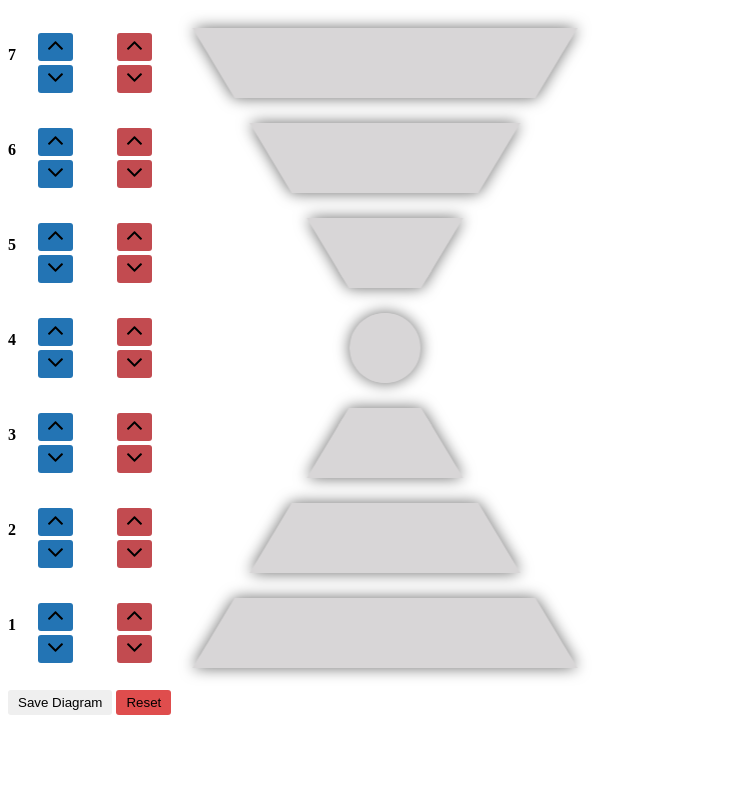
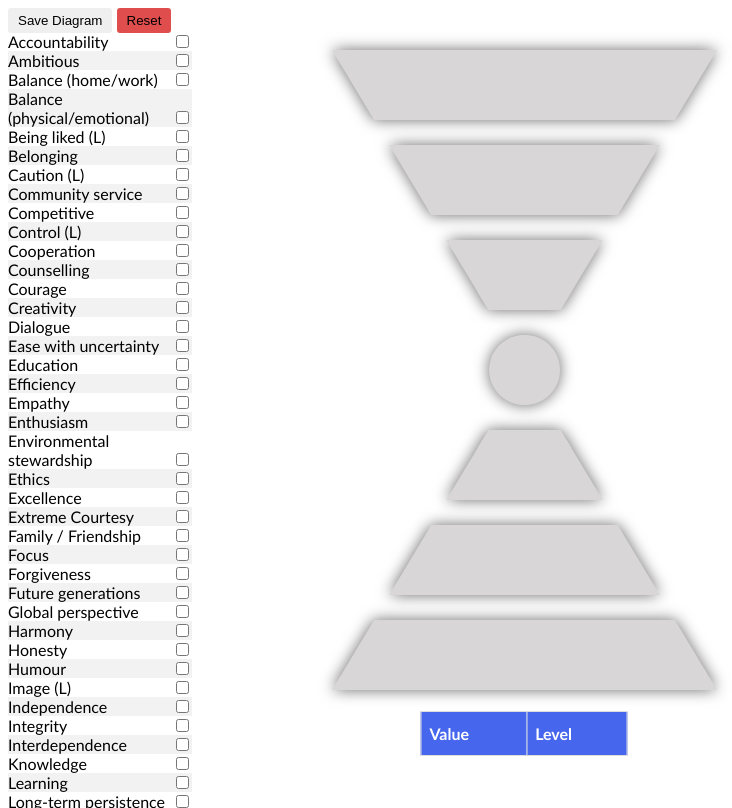
Before and after one commit to emab/values-image-generator, an Electron app: page html/index.html in a window 630 px wide. Shown: the whole page, 732 px wide, since content can reach past the window. Drawn offline with Linux system fonts and the light colour scheme.

Commit message:
Add checkbox control

```diff
--- a/html/index.html
+++ b/html/index.html
@@ -3,107 +3,42 @@
   <link rel="stylesheet" href="./style.css" />
 </head>
 <body>
-  <div class="main">
-    <div class="controls">
-      <div class="buttonGroup">
-        <span><b>7</b></span>
-        <div class="blueControl">
-          <button onclick="addBlueCircle(1)"><img src="./up.svg" /></button>
-          <button onclick="remBlueCircle(1)"><img src="./down.svg" /></button>
-        </div>
-        <div class="redControl">
-          <button onclick="addRedCircle(1)"><img src="./up.svg" /></button>
-          <button onclick="remRedCircle(1)"><img src="./down.svg" /></button>
-        </div>
-      </div>
-      <div class="buttonGroup">
-        <span><b>6</b></span>
-        <div class="blueControl">
-          <button onclick="addBlueCircle(2)"><img src="./up.svg" /></button>
-          <button onclick="remBlueCircle(2)"><img src="./down.svg" /></button>
-        </div>
-        <div class="redControl">
-          <button onclick="addRedCircle(2)"><img src="./up.svg" /></button>
-          <button onclick="remRedCircle(2)"><img src="./down.svg" /></button>
-        </div>
-      </div>
-      <div class="buttonGroup">
-        <span><b>5</b></span>
-        <div class="blueControl">
-          <button onclick="addBlueCircle(3)"><img src="./up.svg" /></button>
-          <button onclick="remBlueCircle(3)"><img src="./down.svg" /></button>
-        </div>
-        <div class="redControl">
-          <button onclick="addRedCircle(3)"><img src="./up.svg" /></button>
-          <button onclick="remRedCircle(3)"><img src="./down.svg" /></button>
-        </div>
-      </div>
-      <div class="buttonGroup">
-        <span><b>4</b></span>
-        <div class="blueControl">
-          <button onclick="addBlueCircle(4)"><img src="./up.svg" /></button>
-          <button onclick="remBlueCircle(4)"><img src="./down.svg" /></button>
-        </div>
-        <div class="redControl">
-          <button onclick="addRedCircle(4)"><img src="./up.svg" /></button>
-          <button onclick="remRedCircle(4)"><img src="./down.svg" /></button>
-        </div>
-      </div>
-      <div class="buttonGroup">
-        <span><b>3</b></span>
-        <div class="blueControl">
-          <button class="btn btn-default" onclick="addBlueCircle(5)">
-            <img src="./up.svg" />
-          </button>
-          <button onclick="remBlueCircle(5)"><img src="./down.svg" /></button>
-        </div>
-        <div class="redControl">
-          <button onclick="addRedCircle(5)"><img src="./up.svg" /></button>
-          <button onclick="remRedCircle(5)"><img src="./down.svg" /></button>
-        </div>
-      </div>
-      <div class="buttonGroup">
-        <span><b>2</b></span>
-        <div class="blueControl">
-          <button onclick="addBlueCircle(6)"><img src="./up.svg" /></button>
-          <button onclick="remBlueCircle(6)"><img src="./down.svg" /></button>
-        </div>
-        <div class="redControl">
-          <button onclick="addRedCircle(6)"><img src="./up.svg" /></button>
-          <button onclick="remRedCircle(6)"><img src="./down.svg" /></button>
-        </div>
-      </div>
-      <div class="buttonGroup">
-        <span><b>1</b></span>
-        <div class="blueControl">
-          <button onclick="addBlueCircle(7)"><img src="./up.svg" /></button>
-          <button onclick="remBlueCircle(7)"><img src="./down.svg" /></button>
-        </div>
-        <div class="redControl">
-          <button onclick="addRedCircle(7)"><img src="./up.svg" /></button>
-          <button onclick="remRedCircle(7)"><img src="./down.svg" /></button>
-        </div>
-      </div>
-    </div>
-
-    <div id="model" class="modelHolder">
-      <img src="./model.png" class="modelImage" />
-      <div class="grid" id="circleGrid">
-        <div id="1"></div>
-        <div id="2"></div>
-        <div id="3"></div>
-        <div id="4"></div>
-        <div id="5"></div>
-        <div id="6"></div>
-        <div id="7"></div>
-      </div>
-    </div>
-  </div>
   <div class="buttons">
     <button onclick="saveImage()">Save Diagram</button>
     <button style="background-color: rgb(223, 77, 77);" onclick="reset()">
       Reset
     </button>
   </div>
+  <div class="main">
+    <div class="controls" id="controls"></div>
+    <div id="model" class="modelHolder">
+      <div id="modelHolderSmall">
+        <img src="./model.png" class="modelImage" />
+        <div class="grid" id="circleGrid">
+          <div id="7"></div>
+          <div id="6"></div>
+          <div id="5"></div>
+          <div id="4"></div>
+          <div id="3"></div>
+          <div id="2"></div>
+          <div id="1"></div>
+        </div>
+        <div class="table">
+          <table id="table">
+            <thead>
+              <tr>
+                <th>Value</th>
+                <th>Level</th>
+              </tr>
+            </thead>
+            <tbody>
+
+            </tbody>
+          </table>
+        </div>
+      </div>
+    </div>
+  </div>
+
   <script src="main.js" type="text/javascript"></script>
 </body>
--- a/html/main.js
+++ b/html/main.js
@@ -1,8 +1,40 @@
-const html2canvas = require('html2canvas');
-const { saveAs } = require('file-saver');
+const html2canvas = require("html2canvas");
+const { saveAs } = require("file-saver");
+
+var VALUES = require("./values");
 
 const BLUE_CIRCLE = `<img src="./circle.svg">`;
 const RED_CIRCLE = `<img src="./circle-red.svg">`;
+
+window.onload = () => {
+  populateList();
+};
+
+const populateList = () => {
+  Object.keys(VALUES).forEach((key) => {
+    document.getElementById(
+      "controls"
+    ).innerHTML += `<div>${VALUES[key].text}<input type="checkbox" id="${key}" onclick="checkboxClick('${key}')"></div>`;
+  });
+};
+
+const checkboxClick = (valueKey) => {
+  const checkbox = document.getElementById(valueKey);
+  const value = VALUES[valueKey];
+  const tableRef = document
+    .getElementById("table")
+    .getElementsByTagName("tbody")[0];
+  if (checkbox.checked == true) {
+    value.limiting ? addRedCircle(value.level) : addBlueCircle(value.level);
+    const newRow = tableRef.insertRow();
+    newRow.id = `tablerow-${valueKey}`;
+    newRow.insertCell(0).appendChild(document.createTextNode(value.text));
+    newRow.insertCell(1).appendChild(document.createTextNode(value.level));
+  } else {
+    value.limiting ? remRedCircle(value.level) : remBlueCircle(value.level);
+    document.getElementById(`tablerow-${valueKey}`).remove();
+  }
+};
 
 const addCircle = (circleType) => (id) => {
   document.getElementById(id).innerHTML += circleType;
@@ -11,25 +43,23 @@ const addCircle = (circleType) => (id) => {
 const remCircle = (circleType) => (id) => {
   document.getElementById(id).innerHTML = document
     .getElementById(id)
-    .innerHTML.replace(circleType, '');
+    .innerHTML.replace(circleType, "");
 };
 
 const saveImage = () => {
-  html2canvas(document.getElementById('model'), { height: 700, width: 465 }).then(
-    (canvas) => {
-      canvas.toBlob((blob) => {
-        saveAs(blob, 'diagram.png', { type: 'image/png' });
-      });
-    }
-  );
+  html2canvas(document.getElementById("modelHolderSmall")).then((canvas) => {
+    canvas.toBlob((blob) => {
+      saveAs(blob, "diagram.png", { type: "image/png" });
+    });
+  });
 };
 
 const reset = () => {
-  const divs = document.getElementById('circleGrid').children;
-  Array.from(divs).forEach(div => {
+  const divs = document.getElementById("circleGrid").children;
+  Array.from(divs).forEach((div) => {
     div.innerHTML = "";
-  })
-}
+  });
+};
 
 const addBlueCircle = addCircle(BLUE_CIRCLE);
 const addRedCircle = addCircle(RED_CIRCLE);
--- a/html/style.css
+++ b/html/style.css
@@ -1,10 +1,12 @@
-body {
-  margin-top: 20px;
+html {
+  max-height: 100vh;
+  overflow-y: scroll;
+  font-family: "Trebuchet MS", Arial, Helvetica, sans-serif;
 }
 
 .main {
   display: grid;
-  grid-template-columns: 23% 77%;
+  grid-template-columns: 30% 70%;
 }
 
 .grid {
@@ -14,6 +16,7 @@ body {
   grid-template-rows: 70px 70px 70px 70px 70px 70px 70px;
   row-gap: 25px;
   justify-content: center;
+  padding-top: 19px;
 }
 
 .grid div {
@@ -27,59 +30,65 @@ body {
 
 .modelImage {
   position: absolute;
-  top: 50%;
   left: 50%;
   margin-right: -50%;
-  padding-right: 2px;
-  padding-bottom: 4px;
-  transform: translate(-50%, -50%);
+  margin-right: 5px;
+  transform: translate(-50%, 0);
   z-index: -1;
 }
 
 .modelHolder {
   position: relative;
-  margin-top: 10px;
+}
+
+#modelHolderSmall {
+  margin-right: auto;
+  left: 50%;
+  margin-right: -50%;
+  margin-right: 5px;
+  transform: translate(30%, 0);
+  width: 415px;
 }
 
 .controls {
-  display: grid;
-  grid-template-rows: 70px 70px 70px 70px 70px 70px 70px;
-  row-gap: 25px;
+  display: flex;
+  flex-direction: column;
+  height: 97vh;
+  overflow-y: scroll;
 }
 
-.buttonGroup {
-  display: flex;
-  align-items: center;
+.controls div:nth-child(even){background-color: #f2f2f2;}
+
+.controls div input {
+  float: right;
 }
 
-.buttonGroup div {
-  margin: 0 20px;
-  margin-top: 15px;
+.table {
+  margin-top: 20px;
+  display: flex;
+  justify-content: center;
 }
 
-.buttonGroup span {
-  text-emphasis: none;
+#table {
+  border-collapse: collapse;
+  width: 50%;
 }
 
-.buttonGroup button {
-  margin: 2px;
+#table td, #table th {
+  border: 1px solid #ddd;
+  padding: 8px;
 }
 
-button img {
-  height: auto;
-  width: 15px;
-}
+#table tr:nth-child(even){background-color: #f2f2f2;}
 
-.blueControl button {
-  background-color: #2374B4;
-}
+#table tr:hover {background-color: #ddd;}
 
-.redControl button {
-  background-color: #C24B50;
-}
-
-.buttons {
-  margin-top: 20px;
+#table th {
+  padding-top: 12px;
+  padding-bottom: 12px;
+  text-align: left;
+  background-color: #4766ee;
+  color: white;
 }
 
 button {
@@ -87,3 +96,7 @@ button {
   border: none;
   padding: 5px 10px;
 }
+
+.buttons {
+  height: 3vh;
+}
--- /dev/null
+++ b/html/values.js
@@ -0,0 +1,250 @@
+VALUES = {
+  accountability: {
+    text: "Accountability",
+    level: 4,
+  },
+  ambitious: {
+    text: "Ambitious",
+    level: 3,
+  },
+  balanceHomeWork: {
+    text: "Balance (home/work)",
+    level: 4,
+  },
+  balancePhsyicalEmotional: {
+    text: "Balance (physical/emotional)",
+    level: 6,
+  },
+  beingLiked: {
+    text: "Being liked (L)",
+    level: 2,
+    limiting: true,
+  },
+  belonging: {
+    text: "Belonging",
+    level: 2,
+  },
+  caution: {
+    text: "Caution (L)",
+    level: 1,
+    limiting: true,
+  },
+  communityService: {
+    text: "Community service",
+    level: 6,
+  },
+  competitive: {
+    text: "Competitive",
+    level: 3,
+  },
+  control: {
+    text: "Control (L)",
+    level: 1,
+    limiting: true,
+  },
+  cooperation: {
+    text: "Cooperation",
+    level: 5,
+  },
+  counselling: {
+    text: "Counselling",
+    level: 6,
+  },
+  courage: {
+    text: "Courage",
+    level: 4,
+  },
+  creativity: {
+    text: "Creativity",
+    level: 5,
+  },
+  dialogue: {
+    text: "Dialogue",
+    level: 6,
+  },
+  easeWithUncertainty: {
+    text: "Ease with uncertainty",
+    level: 7,
+  },
+  education: {
+    text: "Education",
+    level: 3,
+  },
+  efficiency: {
+    text: "Efficiency",
+    level: 3,
+  },
+  empathy: {
+    text: "Empathy",
+    level: 6,
+  },
+  enthusiasm: {
+    text: "Enthusiasm",
+    level: 5,
+  },
+  envStewardship: {
+    text: "Environmental stewardship",
+    level: 6,
+  },
+  ethics: {
+    text: "Ethics",
+    level: 7,
+  },
+  excellence: {
+    text: "Excellence",
+    level: 5,
+  },
+  extremeCourtesy: {
+    text: "Extreme Courtesy",
+    level: 2,
+  },
+  familyFriendship: {
+    text: "Family / Friendship",
+    level: 2,
+  },
+  focus: {
+    text: "Focus",
+    level: 3,
+  },
+  forgiveness: {
+    text: "Forgiveness",
+    level: 7,
+  },
+  futureGenerations: {
+    text: "Future generations",
+    level: 7,
+  },
+  globalPerspective: {
+    text: "Global perspective",
+    level: 7,
+  },
+  harmony: {
+    text: "Harmony",
+    level: 2,
+  },
+  honesty: {
+    text: "Honesty",
+    level: 5,
+  },
+  humour: {
+    text: "Humour",
+    level: 5,
+  },
+  image: {
+    text: "Image (L)",
+    level: 3,
+    limiting: true,
+  },
+  independence: {
+    text: "Independence",
+    level: 4,
+  },
+  integrity: {
+    text: "Integrity",
+    level: 5,
+  },
+  interdependence: {
+    text: "Interdependence",
+    level: 6,
+  },
+  knowledge: {
+    text: "Knowledge",
+    level: 4,
+  },
+  learning: {
+    text: "Learning",
+    level: 4,
+  },
+  longtermPersistence: {
+    text: "Long-term persistence",
+    level: 7,
+  },
+  makingADifference: {
+    text: "Making a difference",
+    level: 6,
+  },
+  meaning: {
+    text: "Meaning",
+    level: 5,
+  },
+  nutrition: {
+    text: "Nutrition",
+    level: 1,
+  },
+  openCommunication: {
+    text: "Open communication",
+    level: 2,
+  },
+  perseverance: {
+    text: "Perseverance",
+    level: 4,
+  },
+  personalDevelopment: {
+    text: "Personal development",
+    level: 4,
+  },
+  physicalExercise: {
+    text: "Physical exercise",
+    level: 1,
+  },
+  pride: {
+    text: "Pride",
+    level: 3,
+  },
+  productivity: {
+    text: "Productivity",
+    level: 3,
+  },
+  respect: {
+    text: "Respect",
+    level: 2,
+  },
+  responsibility: {
+    text: "Responsibility",
+    level: 4,
+  },
+  security: {
+    text: "Security",
+    level: 1,
+  },
+  selfDiscipline: {
+    text: "Self-discipline",
+    level: 1,
+  },
+  selfImprovement: {
+    text: "Self-improvement",
+    level: 3,
+  },
+  sharedVision: {
+    text: "Shared vision",
+    level: 5,
+  },
+  socialResponsibility: {
+    text: "Social responsibility",
+    level: 6,
+  },
+  status: {
+    text: "Status (L)",
+    level: 3,
+    limiting: true,
+  },
+  tradition: {
+    text: "Tradition (L)",
+    level: 2,
+    limiting: true,
+  },
+  trust: {
+    text: "Trust",
+    level: 5,
+  },
+  wealth: {
+    text: "Wealth",
+    level: 1,
+  },
+  wisdom: {
+    text: "Wisdom",
+    level: 7,
+  },
+};
+
+module.exports = VALUES;
--- a/main.js
+++ b/main.js
@@ -8,8 +8,8 @@ function createWindow() {
     webPreferences: {
       nodeIntegration: true,
     },
-    resizable: false,
-    autoHideMenuBar: true,
+    //resizable: false,
+    //autoHideMenuBar: true,
     title: "Values Diagram Generator",
     titleBarStyle: "hidden"
   });
```
Also changed, not shown: 1 other file.
